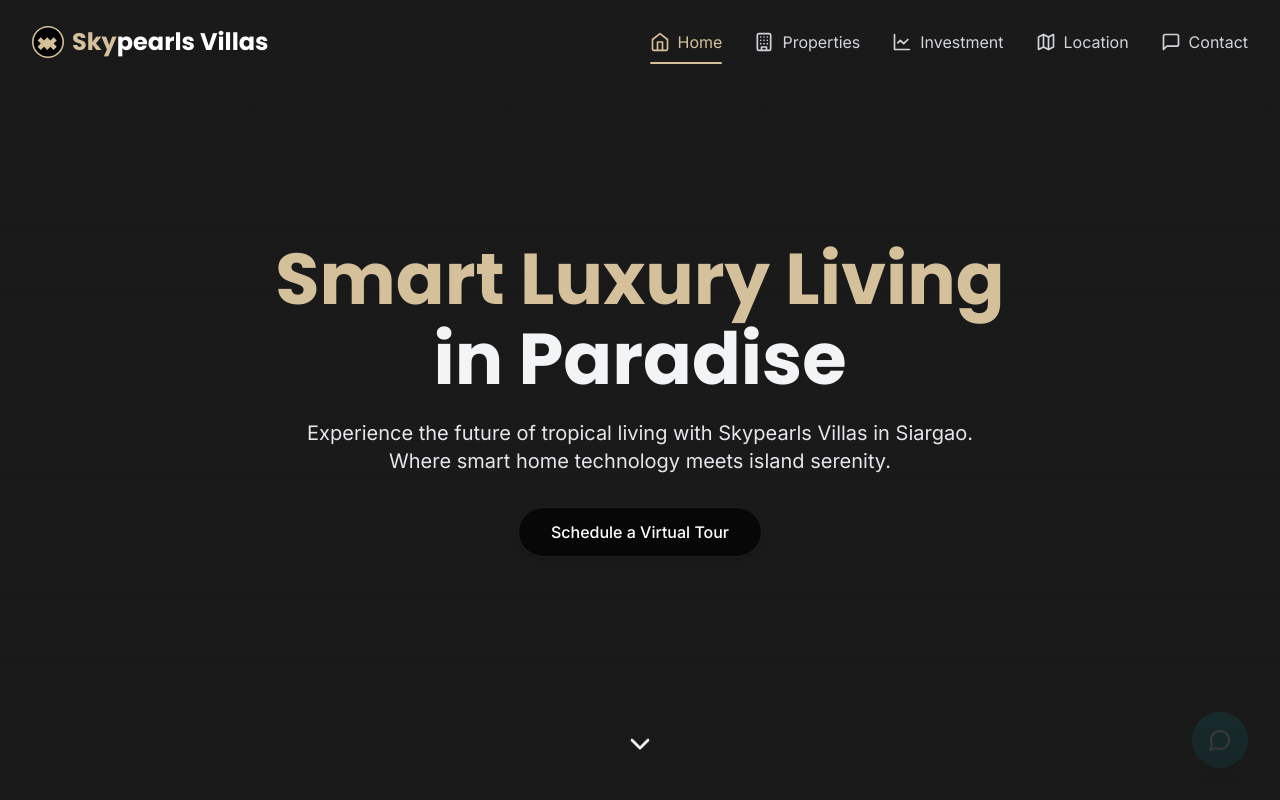
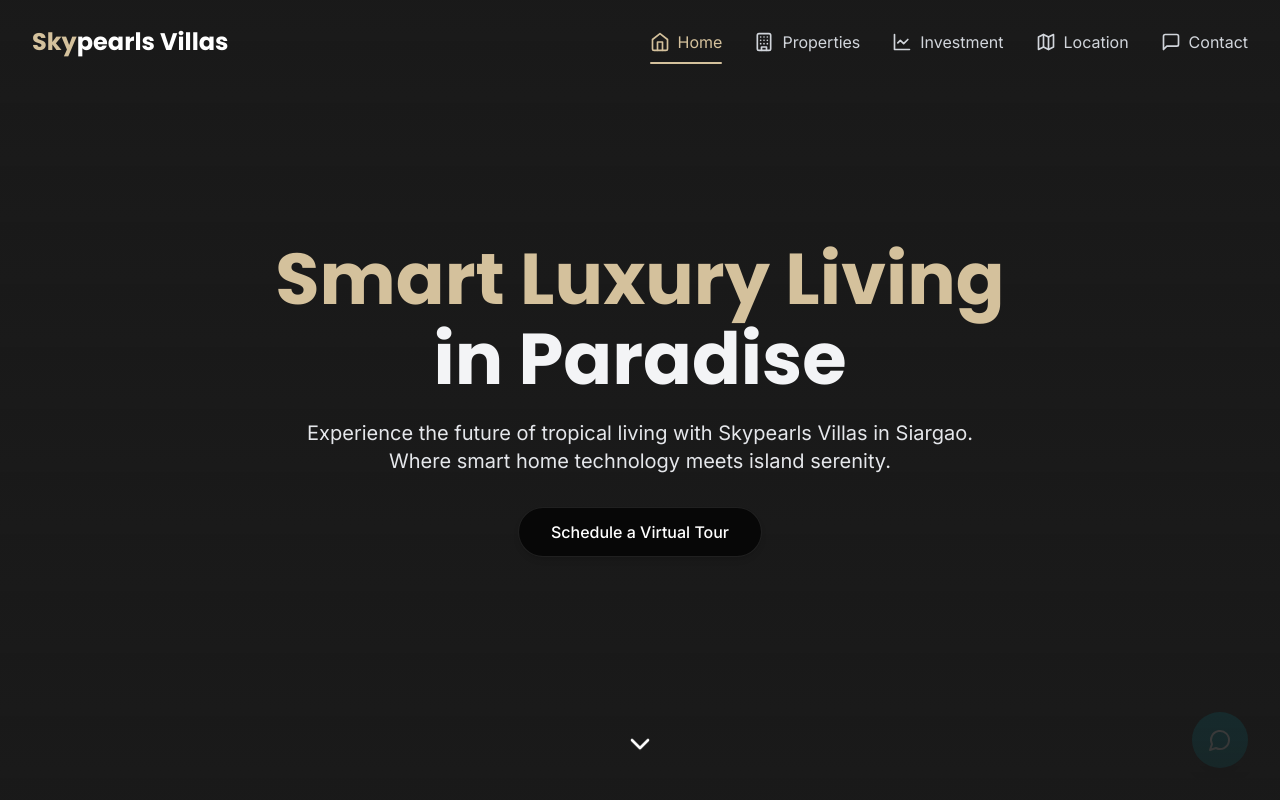
Before and after one commit to Ivanxdigital/skypearls-villas, a React (Vite) app: page / in a window 1280 px wide. Shown: the top 800 px of the page. Built offline with nearby package versions, Linux system fonts and the light colour scheme.

Commit message:
Remove logo from navigation bar for now

```diff
--- a/src/components/Navigation.tsx
+++ b/src/components/Navigation.tsx
@@ -1,6 +1,5 @@
 import React, { useState, useEffect } from 'react';
 import { Menu, X, Home, Building, LineChart, Map, MessageSquare } from 'lucide-react';
-import logoSvg from '../assets/images/logo.svg';
 
 export const Navigation = () => {
   const [isOpen, setIsOpen] = useState(false);
@@ -77,7 +76,6 @@ export const Navigation = () => {
               handleNavLinkClick('#hero');
             }}
           >
-            <img src={logoSvg} alt="Skypearls Logo" className="h-8 w-auto mr-2" />
             <span className="text-sand">Sky</span>pearls Villas
           </a>
 
@@ -126,7 +124,6 @@ export const Navigation = () => {
       >
         <div className="flex flex-col items-center justify-center h-full">
           <div className="flex items-center justify-center mb-10">
-            <img src={logoSvg} alt="Skypearls Logo" className="h-12 w-auto mr-3" />
             <span className="text-3xl font-bold font-poppins">
               <span className="text-sand">Sky</span>pearls Villas
             </span>
```
